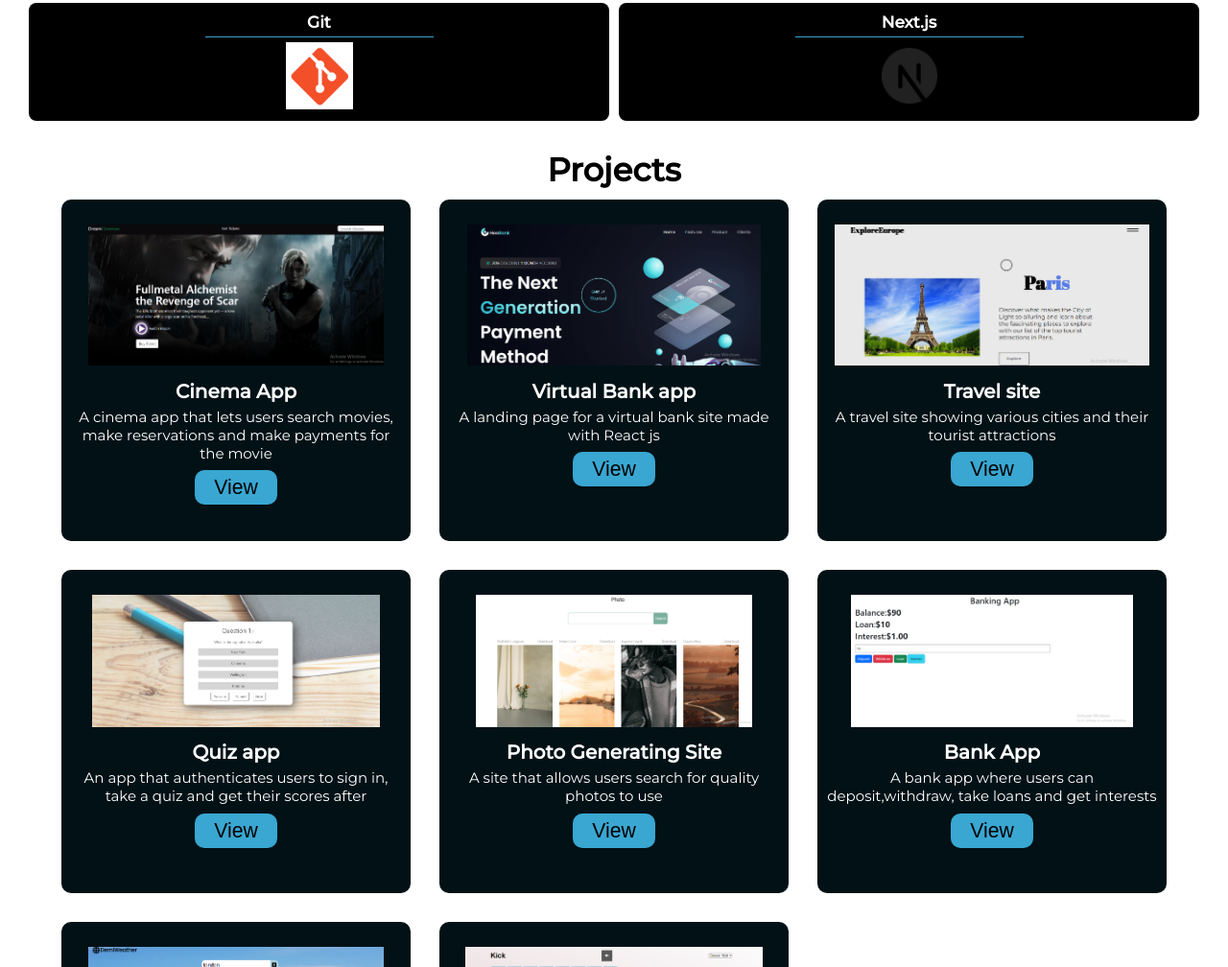
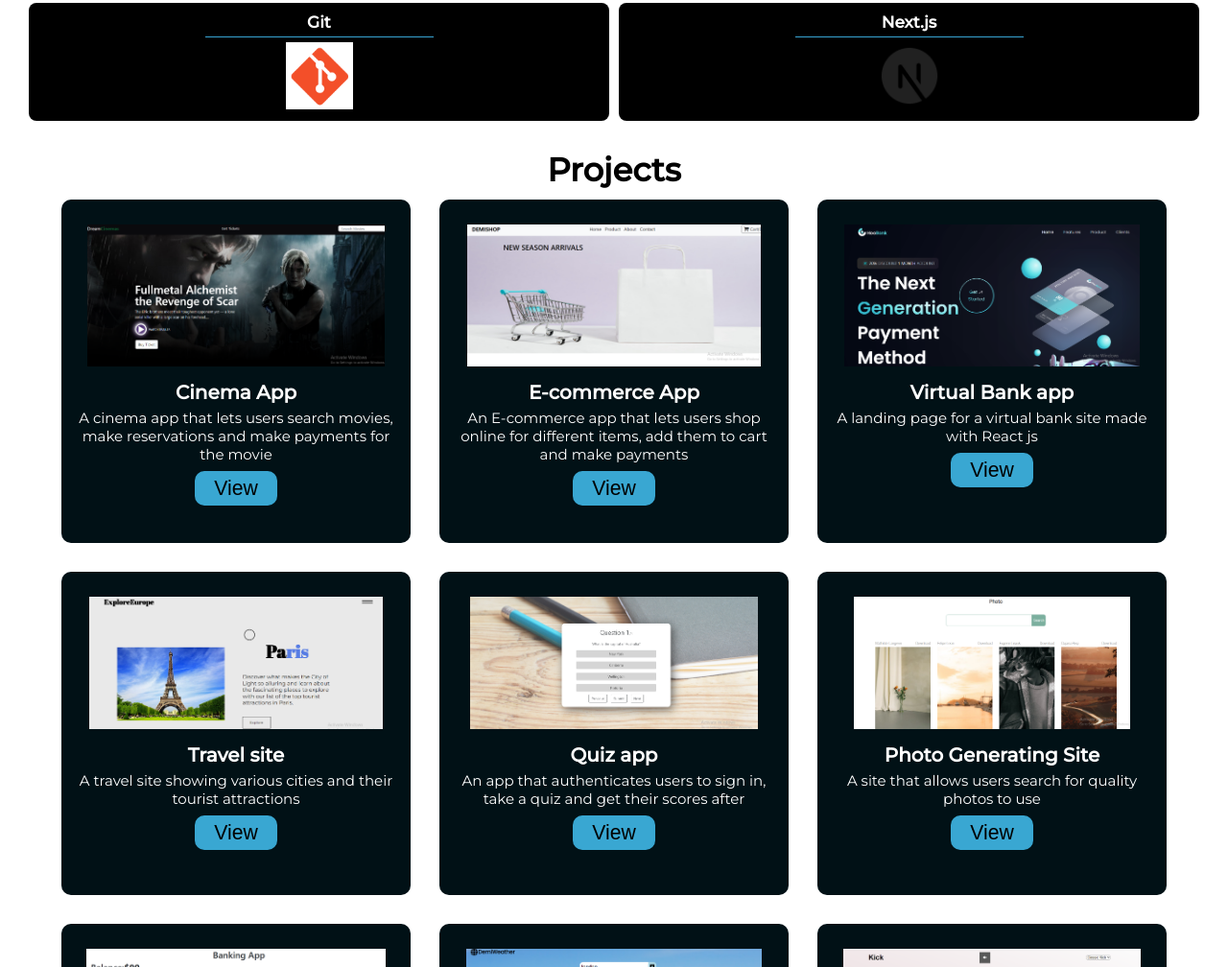
Before and after one commit to Demilade-Ayoola/Portfolio, a plain HTML site: page index.html in a window 1280 px wide. Shown: the part 1270-2278 px from the top of the page at 96% size. Drawn offline with nearby package versions, Linux system fonts and the light colour scheme.

Commit message:
commit on 'main'

```diff
--- a/index.html
+++ b/index.html
@@ -140,6 +140,12 @@
         <p>A cinema app that lets users search movies, make reservations and make payments for the movie</p>
     <a href="https://dreamcinemas.netlify.app" target="_blank"> <button>View</button></a>
       </div>
+      <div class="commerce">
+        <img src="./img/commerce.png" alt="" />
+        <h3>E-commerce App</h3>
+        <p>An E-commerce app that lets users shop online for different items, add them to cart and make payments </p>
+    <a href="https://commerce-app22.netlify.app" target="_blank"> <button>View</button></a>
+      </div>
       <div class="virtual">
         <img src="./img/virtual-bank.png" alt="" />
         <h3>Virtual Bank app</h3>
--- a/styles/style.css
+++ b/styles/style.css
@@ -263,8 +263,9 @@ margin-top: 1rem;
 .photos,
 .bankapp,
 .weather ,
-.beatmaker
- {
+.beatmaker,
+.commerce
+{
 padding:10px;
 border-radius: 10px;
 background: #011116;
```
Also changed, not shown: img/commerce.png (added).
